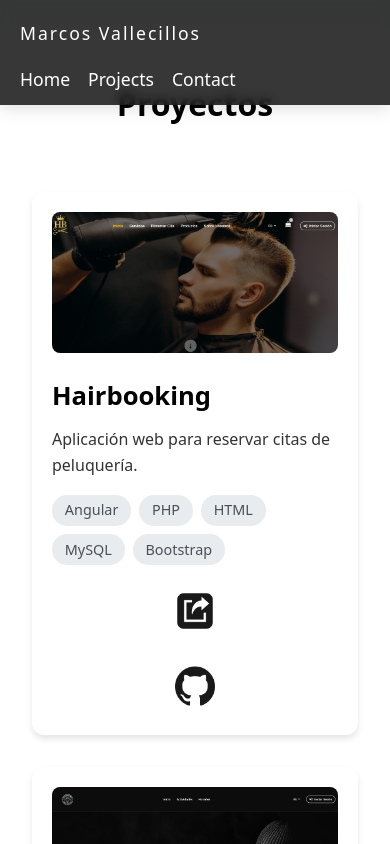
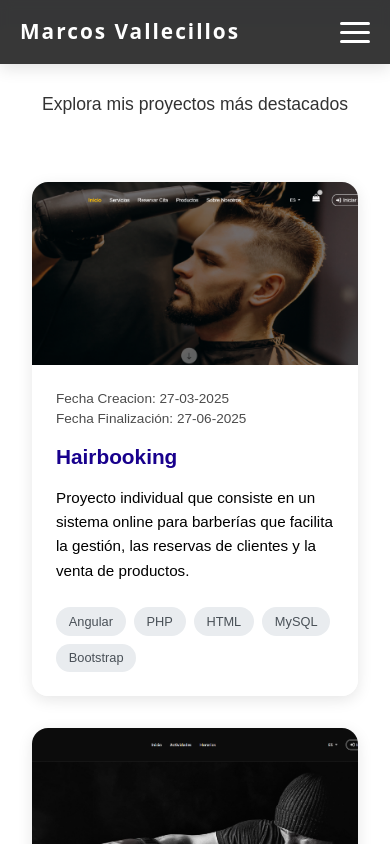
Before and after one commit to marcosvallecillos/portfolio, an Angular app: page /projects in a window 390 px wide. Shown: the top 844 px of the page. Built offline with nearby package versions, Linux system fonts and the light colour scheme.

Commit message:
arreglando espacios entre divs

```diff
--- a/src/app/components/about-me/about-me.component.css
+++ b/src/app/components/about-me/about-me.component.css
@@ -131,8 +131,8 @@ span {
 /* Small mobile devices */
 @media (max-width: 480px) {
     .about-me-card {
-                margin-left: 0;
-
+        margin-top: 100px;
+        margin-left: 0;
         padding: 15px;
         min-height: auto;
     }
--- a/src/app/components/header/header.component.css
+++ b/src/app/components/header/header.component.css
@@ -10,22 +10,27 @@
     z-index: 1000;
     display: flex;
     align-items: center;
-    justify-content: flex-end;
+    justify-content: space-between;
     padding: 0 40px;
     height: 64px;
-    transition: background 0.3s;
+    transition: all 0.3s ease;
 }
 
 .header-logo {
-    margin-right: auto;
     font-size: 1.5em;
     color: #fff;
     font-weight: 700;
     letter-spacing: 2px;
     text-decoration: none;
+    z-index: 1001;
 }
 
-.header-nav ul {
+.nav-menu {
+    display: flex;
+    align-items: center;
+}
+
+.nav-menu ul {
     list-style: none;
     margin: 0;
     padding: 0;
@@ -33,11 +38,11 @@
     gap: 32px;
 }
 
-.header-nav li {
+.nav-menu li {
     display: inline-block;
 }
 
-.header-nav a {
+.nav-menu a {
     color: #fff;
     text-decoration: none;
     font-size: 1.1em;
@@ -47,7 +52,7 @@
     transition: color 0.3s;
 }
 
-.header-nav a::after {
+.nav-menu a::after {
     content: '';
     display: block;
     height: 2px;
@@ -59,27 +64,106 @@
     bottom: -2px;
 }
 
-.header-nav a:hover,
-.header-nav a:focus {
+.nav-menu a:hover,
+.nav-menu a:focus,
+.nav-menu a.active {
     color: #00ffd0;
 }
 
-.header-nav a:hover::after,
-.header-nav a:focus::after {
+.nav-menu a:hover::after,
+.nav-menu a:focus::after,
+.nav-menu a.active::after {
     width: 100%;
 }
 
+/* Hamburger Button */
+.hamburger-btn {
+    display: none;
+    flex-direction: column;
+    justify-content: space-between;
+    width: 30px;
+    height: 21px;
+    background: transparent;
+    border: none;
+    cursor: pointer;
+    padding: 0;
+    z-index: 1001;
+}
+
+.hamburger-btn span {
+    width: 100%;
+    height: 3px;
+    background-color: #fff;
+    border-radius: 3px;
+    transition: all 0.3s ease;
+}
+
+.hamburger-btn.active span:nth-child(1) {
+    transform: translateY(9px) rotate(45deg);
+}
+
+.hamburger-btn.active span:nth-child(2) {
+    opacity: 0;
+}
+
+.hamburger-btn.active span:nth-child(3) {
+    transform: translateY(-9px) rotate(-45deg);
+}
+
+/* Mobile Styles */
 @media (max-width: 768px) {
     .header-nav {
+        padding: 0 20px;
+    }
+
+    .hamburger-btn {
+        display: flex;
+    }
+
+    .nav-menu {
+        position: fixed;
+        top: 0;
+        right: -100%;
+        width: 100%;
+        height: 100vh;
+        background: rgba(20, 20, 20, 0.98);
+        backdrop-filter: blur(8px);
+        display: flex;
+        align-items: center;
+        justify-content: center;
+        transition: right 0.3s ease;
+    }
+
+    .nav-menu.active {
+        right: 0;
+    }
+
+    .nav-menu ul {
         flex-direction: column;
-        align-items: flex-start;
-        padding: 12px 20px;
-        height: auto;
+        align-items: center;
+        gap: 2rem;
     }
-    .header-logo {
-        margin-bottom: 12px;
+
+    .nav-menu li {
+        margin: 0;
     }
-    .header-nav ul {
-        gap: 18px;
+
+    .nav-menu a {
+        font-size: 1.4rem;
+        padding: 12px 0;
+    }
+
+    .nav-menu a::after {
+        bottom: -4px;
     }
 }
+
+@media (max-width: 480px) {
+    .header-logo {
+        font-size: 1.3em;
+    }
+
+    .nav-menu a {
+        font-size: 1.2rem;
+    }
+}
--- a/src/app/components/header/header.component.html
+++ b/src/app/components/header/header.component.html
@@ -1,8 +1,17 @@
 <nav class="header-nav">
   <a href="/" class="header-logo">Marcos Vallecillos</a>
-  <ul>
-    <li><a routerLink="/" routerLinkActive>Home</a></li>
-    <li><a routerLink="/projects" active>Projects</a></li>
-    <li><a routerLink="/contact">Contact</a></li>
-  </ul>
+
+  <button class="hamburger-btn" (click)="toggleMenu()" [class.active]="isMenuOpen" aria-label="Toggle menu">
+    <span></span>
+    <span></span>
+    <span></span>
+  </button>
+
+  <div class="nav-menu" [class.active]="isMenuOpen">
+    <ul>
+      <li><a routerLink="/" routerLinkActive="active" (click)="closeMenu()">Home</a></li>
+      <li><a routerLink="/projects" routerLinkActive="active" (click)="closeMenu()">Projects</a></li>
+      <li><a routerLink="/contact" routerLinkActive="active" (click)="closeMenu()">Contact</a></li>
+    </ul>
+  </div>
 </nav>
--- a/src/app/components/header/header.component.ts
+++ b/src/app/components/header/header.component.ts
@@ -1,12 +1,24 @@
 import { Component } from '@angular/core';
-import { RouterLink, RouterLinkActive } from '@angular/router';
+import { CommonModule } from '@angular/common';
+import { RouterLink, RouterLinkActive, RouterModule } from '@angular/router';
 
 @Component({
   selector: 'app-header',
-  imports: [RouterLink,RouterLinkActive],
+  standalone: true,
+  imports: [CommonModule, RouterModule,RouterLinkActive,RouterLink],
   templateUrl: './header.component.html',
-  styleUrl: './header.component.css'
+  styleUrls: ['./header.component.css']
 })
 export class HeaderComponent {
+  isMenuOpen = false;
 
+  toggleMenu() {
+    this.isMenuOpen = !this.isMenuOpen;
+    document.body.style.overflow = this.isMenuOpen ? 'hidden' : '';
+  }
+
+  closeMenu() {
+    this.isMenuOpen = false;
+    document.body.style.overflow = '';
+  }
 }
--- a/src/app/views/projects/projects.component.css
+++ b/src/app/views/projects/projects.component.css
@@ -2,153 +2,293 @@
 
 /* General Layout */
 .projects-section {
+  font-family: 'Poppins', sans-serif;
   background-color: var(--section-background);
-  display: flex;
-  flex-direction: column;
-  align-items: center;
-  justify-content: center;
-  padding: 2rem 0;
+  min-height: 100vh;
+  padding: 4rem 0;
   color: var(--text-color);
-  transition: background-color 0.3s ease, color 0.3s ease;
+  transition: all 0.3s ease;
 }
 
 .container {
-  max-width: 1200px;
+  max-width: 1280px;
   margin: 0 auto;
-  padding: 0 1rem;
-  background-color: var(--background-color);
-  transition: background-color 0.3s ease;
+  padding: 0 2rem;
 }
 
-/* Section Title */
+/* Section Header */
+.section-header {
+  text-align: center;
+  margin-bottom: 3.5rem;
+  position: relative;
+}
+
+.section-header::after {
+  content: '';
+  position: absolute;
+  bottom: -1rem;
+  left: 50%;
+  transform: translateX(-50%);
+  width: 50px;
+  height: 3px;
+  background: linear-gradient(135deg, var(--primary-color), var(--secondary-color));
+  border-radius: 2px;
+}
+
 .section-title {
-  text-align: center;
-  font-size: 2.5rem;
-  margin-bottom: 3rem;
-  font-weight: 700;
+  font-size: 2.8rem;
+  font-weight: 800;
+  margin-bottom: 1rem;
+  background: linear-gradient(135deg, var(--primary-color), var(--secondary-color));
+  -webkit-text-fill-color: transparent;
+  letter-spacing: -0.5px;
+}
+
+.section-subtitle {
+  font-size: 1.2rem;
   color: var(--text-color);
-  transition: color 0.3s ease;
+  opacity: 0.8;
+  max-width: 600px;
+  margin: 0 auto;
+  line-height: 1.5;
 }
 
 /* Grid Layout */
 .projects-grid {
   display: grid;
-  grid-template-columns: repeat(auto-fit, minmax(300px, 1fr));
-  gap: 2rem;
+  grid-template-columns: repeat(auto-fit, minmax(350px, 1fr));
+  gap: 2.5rem;
   padding: 1rem;
 }
 
 /* Project Card */
 .project-card {
   background: var(--project-card-bg);
-  border-radius: 12px;
-  padding: 20px;
-  box-shadow: 0 4px 6px rgba(0, 0, 0, 0.1);
-  transition: transform 0.4s ease, box-shadow 0.4s ease, background-color 0.3s ease;
+  border-radius: 16px;
+  overflow: hidden;
+  box-shadow: 0 4px 15px rgba(0, 0, 0, 0.1);
+  transition: all 0.3s ease;
+  height: 100%;
   display: flex;
   flex-direction: column;
-  width: 100%;
+  position: relative;
 }
 
 .project-card:hover {
-  transform: translateY(-8px);
-  box-shadow: 0 12px 20px rgba(0, 0, 0, 0.2);
-  background-color: var(--project-card-hover);
+  transform: translateY(-5px);
+  box-shadow: 0 8px 25px rgba(0, 0, 0, 0.12);
 }
 
 /* Project Image */
+.project-image-wrapper {
+  position: relative;
+  width: 100%;
+  padding-top: 56.25%; /* 16:9 Aspect Ratio */
+  overflow: hidden;
+}
+
 .project-image {
+  position: absolute;
+  top: 0;
+  left: 0;
   width: 100%;
-  position: relative;
-  overflow: hidden;
-  border-radius: 8px;
+  height: 100%;
 }
 
 .project-image img {
   width: 100%;
   height: 100%;
   object-fit: cover;
-  transition: transform 0.4s ease, filter 0.4s ease;
+  transition: transform 0.5s ease;
 }
 
-.project-image img:hover {
-  transform: scale(1.1);
-  filter: brightness(0.9);
+.project-overlay {
+  position: absolute;
+  top: 0;
+  left: 0;
+  width: 100%;
+  height: 100%;
+  background: rgba(0, 0, 0, 0.7);
+  display: flex;
+  align-items: center;
+  justify-content: center;
+  opacity: 0;
+  transition: opacity 0.3s ease;
+}
+
+.project-card:hover .project-overlay {
+  opacity: 1;
+}
+
+.project-card:hover .project-image img {
+  transform: scale(1.05);
 }
 
 /* Project Content */
 .project-content {
-  padding: 1.5rem 0 0;
+  padding: 1.5rem;
   display: flex;
   flex-direction: column;
   flex-grow: 1;
+  background: var(--project-card-bg);
+}
+
+.project-date {
+  font-size: 1rem;
+  color: var(--text-color);
+  opacity: 0.7;
+  margin-bottom: 0.8rem;
+  font-weight: 500;
 }
 
 .project-title {
-  font-size: 1.6rem;
+  font-size: 1.5rem;
   font-weight: 700;
-  margin-bottom: 0.75rem;
-  color: var(--text-color);
-  transition: color 0.3s ease;
+  margin-bottom: 1rem;
+  color: var( --header-title-color);
+  line-height: 1.3;
 }
 
 .project-description {
   font-size: 1rem;
   color: var(--text-color);
-  opacity: 0.8;
+  opacity:1;
   line-height: 1.6;
-  margin-bottom: 1rem;
-  transition: color 0.3s ease;
+  margin-bottom: 1.5rem;
+  flex-grow: 1;
 }
 
-/* Technologies Used */
+/* Technologies */
 .project-technologies {
   display: flex;
   flex-wrap: wrap;
   gap: 0.5rem;
-  margin-bottom: 1rem;
+  margin-top: auto;
 }
 
 .tech-tag {
-  background-color: var(--tech-tag-bg);
+  background: var(--tech-tag-bg);
   color: var(--tech-tag-text);
-  padding: 0.3rem 0.8rem;
-  border-radius: 15px;
-  font-size: 0.9rem;
+  padding: 0.4rem 1rem;
+  border-radius: 20px;
+  font-size: 0.85rem;
   font-weight: 500;
-  transition: background-color 0.3s ease, color 0.3s ease;
+  transition: all 0.3s ease;
+}
+
+.tech-tag:hover {
+  transform: translateY(-2px);
+  box-shadow: 0 2px 8px rgba(0, 0, 0, 0.1);
 }
 
 /* Project Links */
 .project-links {
   display: flex;
-  gap: 1rem;
-  margin-top: auto;
+  gap: 1.5rem;
+  justify-content: center;
 }
 
 .project-link {
   display: inline-flex;
   align-items: center;
   justify-content: center;
-  gap: 0.5rem;
-  padding: 0.6rem 1.2rem;
-  border-radius: 6px;
-  text-decoration: none;
-  font-weight: 600;
-  transition: transform 0.3s ease, opacity 0.3s ease;
-  opacity: 0.9;
+  width: 45px;
+  height: 45px;
+  border-radius: 50%;
+  background: rgba(255, 255, 255, 0.1);
+  backdrop-filter: blur(4px);
+  transition: all 0.3s ease;
 }
 
 .project-link:hover {
-  transform: scale(1.1);
-  opacity: 1;
+  transform: translateY(-2px) scale(1.1);
+  background: rgba(255, 255, 255, 0.2);
 }
 
-.project-link img.github {
-  width: 40px;
-  height: 40px;
-  filter: var(--text-color) brightness(0.8);
-  transition: filter 0.3s ease;
+.project-link img {
+  width: 22px;
+  height: 22px;
+  filter: brightness(0) invert(1);
+  transition: transform 0.3s ease;
+}
+
+.project-link:hover img {
+  transform: scale(1.1);
+}
+
+/* Responsive Design */
+@media (max-width: 1024px) {
+  .projects-grid {
+    grid-template-columns: repeat(auto-fit, minmax(320px, 1fr));
+    gap: 2rem;
+  }
+
+  .section-title {
+    font-size: 2.4rem;
+  }
+}
+
+@media (max-width: 768px) {
+  .projects-section {
+    padding: 3rem 0;
+  }
+
+  .container {
+    padding: 0 1.5rem;
+  }
+
+  .section-header {
+    margin-bottom: 3rem;
+  }
+
+  .section-title {
+    font-size: 2rem;
+  }
+
+  .section-subtitle {
+    font-size: 1.1rem;
+  }
+
+  .projects-grid {
+    grid-template-columns: 1fr;
+    gap: 2rem;
+  }
+
+  .project-card {
+    max-width: 500px;
+    margin: 0 auto;
+  }
+}
+
+@media (max-width: 480px) {
+  .projects-section {
+    padding: 2rem 0;
+  }
+
+  .container {
+    padding: 0 1rem;
+  }
+
+  .section-title {
+    font-size: 1.8rem;
+  }
+
+  .project-title {
+    font-size: 1.3rem;
+  }
+
+  .project-description {
+    font-size: 0.95rem;
+  }
+
+  .project-date {
+    font-size: 0.85rem;
+  }
+
+  .tech-tag {
+    font-size: 0.8rem;
+    padding: 0.3rem 0.8rem;
+  }
 }
 
 /* Theme Toggle */
@@ -297,23 +437,3 @@ input:focus + .slider {
 .back-button:hover {
   background-color: #333;
 }
-
-/* Responsive */
-@media (max-width: 768px) {
-  .projects-grid {
-    grid-template-columns: 1fr;
-  }
-
-  .section-title {
-    font-size: 2rem;
-  }
-
-  .project-links {
-    flex-direction: column;
-  }
-
-  .project-link {
-    justify-content: center;
-    text-align: center;
-  }
-}
--- a/src/app/views/projects/projects.component.html
+++ b/src/app/views/projects/projects.component.html
@@ -1,34 +1,44 @@
 <app-header></app-header>
-<section class="projects-section ">
+<section class="projects-section">
   <div class="container">
-    <h2 class="section-title mt-12">{{getText('Proyectos','Projects')}}</h2>
-
+    <div class="section-header">
+      <h2 class="section-title">{{getText('Proyectos','Projects')}}</h2>
+      <div class="section-subtitle">{{getText('Explora mis proyectos más destacados', 'Explore my featured projects')}}</div>
+    </div>
 
     <div class="projects-grid">
       @for (project of projects; track project.id) {
         <div class="project-card">
-          <div class="project-image">
-            <img [src]="project.imageUrl" [alt]="project.title">
+          <div class="project-image-wrapper">
+            <div class="project-image">
+              <img [src]="project.imageUrl" [alt]="project.title">
+              <div class="project-overlay">
+                <div class="project-links">
+                  @if (project.liveUrl) {
+                    <a [href]="project.liveUrl" target="_blank" class="project-link live-link" title="Ver proyecto">
+                      <img src="../../../../images/flecha.png" alt="Ver proyecto">
+                    </a>
+                  }
+                  @if (project.githubUrl) {
+                    <a [href]="project.githubUrl" target="_blank" class="project-link github-link" title="Ver código">
+                      <img src="../../../../images/github.png" alt="Ver código">
+                    </a>
+                  }
+                </div>
+              </div>
+            </div>
           </div>
 
           <div class="project-content">
-           <h3 class="project-title">{{ getText(project.title.es, project.title.en) }}</h3>
+            <div class="project-date">
+             <h2>Fecha Creacion: {{ project.fecha_creacion }}</h2>
+              <h2>Fecha Finalización: {{ project.fecha_fin }} </h2>
+            </div>
+            <h3 class="project-title">{{ getText(project.title.es, project.title.en) }}</h3>
             <p class="project-description">{{ getText(project.description.es, project.description.en) }}</p>
-           <div class="project-technologies">
+            <div class="project-technologies">
               @for (tech of project.technologies; track tech) {
                 <span class="tech-tag">{{ tech }}</span>
-              }
-            </div>
-            <div class="project-links">
-              @if (project.liveUrl) {
-                <a [href]="project.liveUrl" target="_blank" class="project-link live-link">
-                    <img class="github" src="../../../../images/flecha.png" alt="">
-                </a>
-              }
-              @if (project.githubUrl) {
-                <a [href]="project.githubUrl" target="_blank" class="project-link github-link">
-                    <img class="github" src="../../../../images/github.png" alt="">
-                </a>
               }
             </div>
           </div>
--- a/src/app/views/projects/projects.component.ts
+++ b/src/app/views/projects/projects.component.ts
@@ -12,6 +12,8 @@ interface Project {
   description: { es: string; en: string };
   imageUrl: string;
   videoUrl?: string;
+  fecha_creacion?: string;
+  fecha_fin?: string;
   technologies: string[];
   imgHover?: string;
   liveUrl?: string;
@@ -34,8 +36,11 @@ export class ProjectsComponent {
   projects: Project[] = [
     {
       id: 1,
+      fecha_creacion: '27-03-2025',
+      fecha_fin: '27-06-2025',
         title: { es: 'Hairbooking', en: 'Hairbooking' },
-      description: { es: 'Aplicación web para reservar citas de peluquería.', en: 'A web application for booking hair appointments.' },
+      description: { es: ' Proyecto individual que consiste en un sistema online para barberías que facilita la gestión, las reservas de clientes y la venta de productos.',
+                     en: 'Individual project consisting of an online system for barbershops that facilitates management, customer reservations and product sales.' },
      imageUrl: '../../../../images/hairbooking.png',
       imgHover: '../../../../images/reservas.png',
       technologies: ['Angular', 'PHP' , 'HTML', 'MySQL' , 'Bootstrap'],
@@ -44,8 +49,11 @@ export class ProjectsComponent {
     },
     {
       id:2,
-    title: { es: 'Club de Lucha', en: 'Fight Club' },
-      description: { es: 'Aplicación web para gestionar un club de lucha.', en: 'A web application for managing a fight club.' },
+      fecha_creacion: '11-02-2025',
+      fecha_fin: '25-02-2025',
+      title: { es: 'Club de Lucha', en: 'Fight Club' },
+      description: { es: 'Proyecto en grupo que consiste en una aplicación web para gestionar un club de lucha.',
+                     en: 'Group project consisting of a web application to manage a fight club.' },
       imageUrl: '../../../../images/clubdelucha.png',
       imgHover: '../../../../images/reservas.png',
       technologies: ['Angular', 'PHP' , 'HTML', 'MySQL' , 'Bootstrap'],
@@ -54,14 +62,15 @@ export class ProjectsComponent {
     },
     {
       id:2,
-     title: { es: 'PlayaFinder', en: 'BeachFinder' },
-      description: { es: 'Aplicación web para encontrar playas.', en: 'A web application for finding beaches.' },
-
-      imageUrl: '../../../../images/clubdelucha.png',
-      imgHover: '../../../../images/reservas.png',
+      fecha_creacion: '11-5-2024',
+      fecha_fin: '25-05-2024',
+      title: { es: 'PlayaFinder', en: 'BeachFinder' },
+      description: { es: 'Proyecto en grupo que consiste en una plataforma web para descubrir playas y conocer las experiencias de otros viajeros',
+                     en: 'Group project consisting of a web platform to discover beaches and learn about the experiences of other travelers.' },
+      imageUrl: '../../../../images/flayafinder.jpg',
       technologies: ['PHP' , 'HTML', 'MySQL'],
-      liveUrl: 'https://hairbooking.vercel.app/index',
-      githubUrl: 'https://github.com/PauHernandezFort/proyectoFront'
+      liveUrl: 'Website not available',
+      githubUrl: 'https://github.com/MarcCO2005/PlayaFinder'
     }
     // Add more projects here
   ];
```
Also changed, not shown: src/app/components/languaje-bottom/languaje-bottom.component.css (+83 -10 lines), src/app/components/theme/theme.component.css (+106 -7 lines), public/images/flayafinder.jpg (added).
